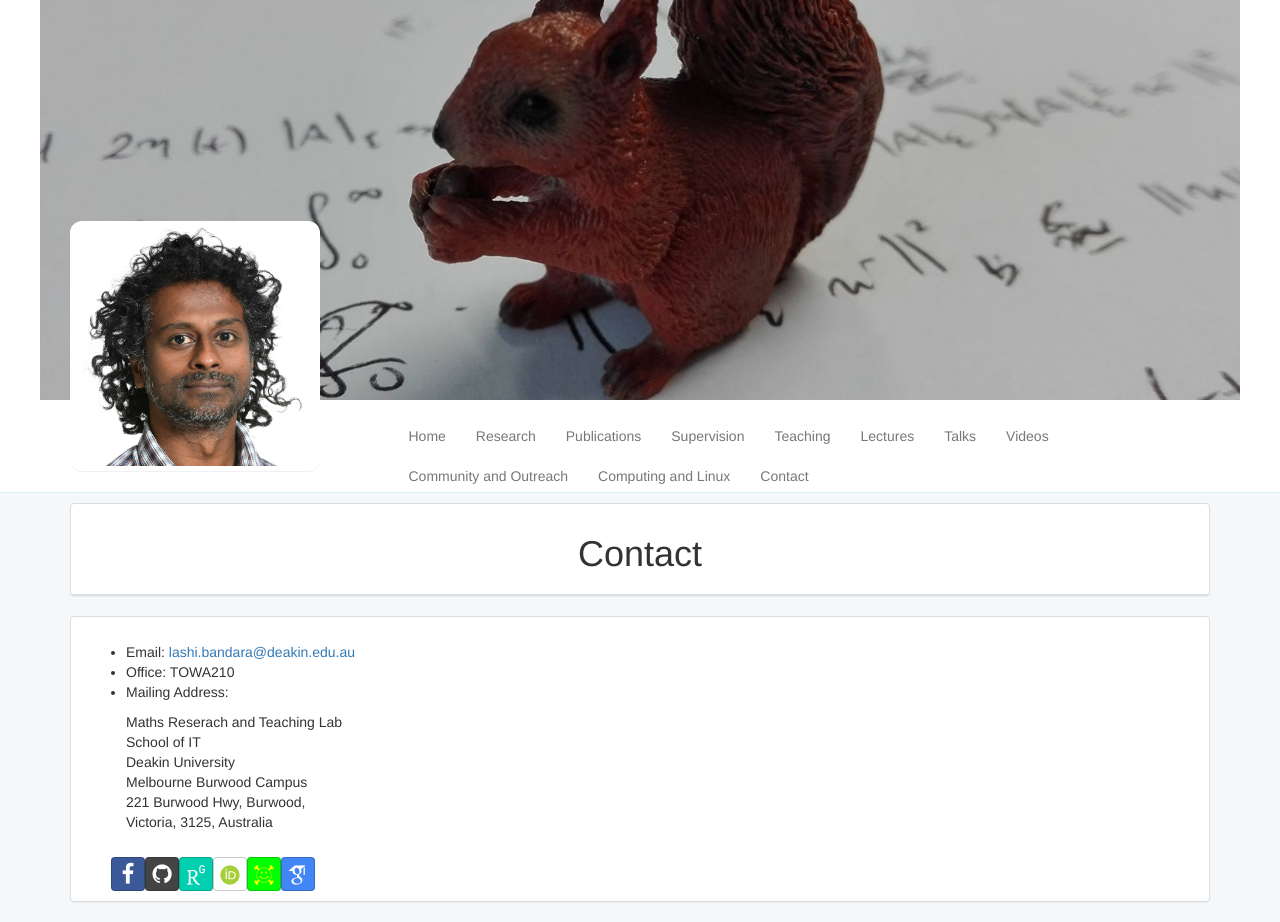
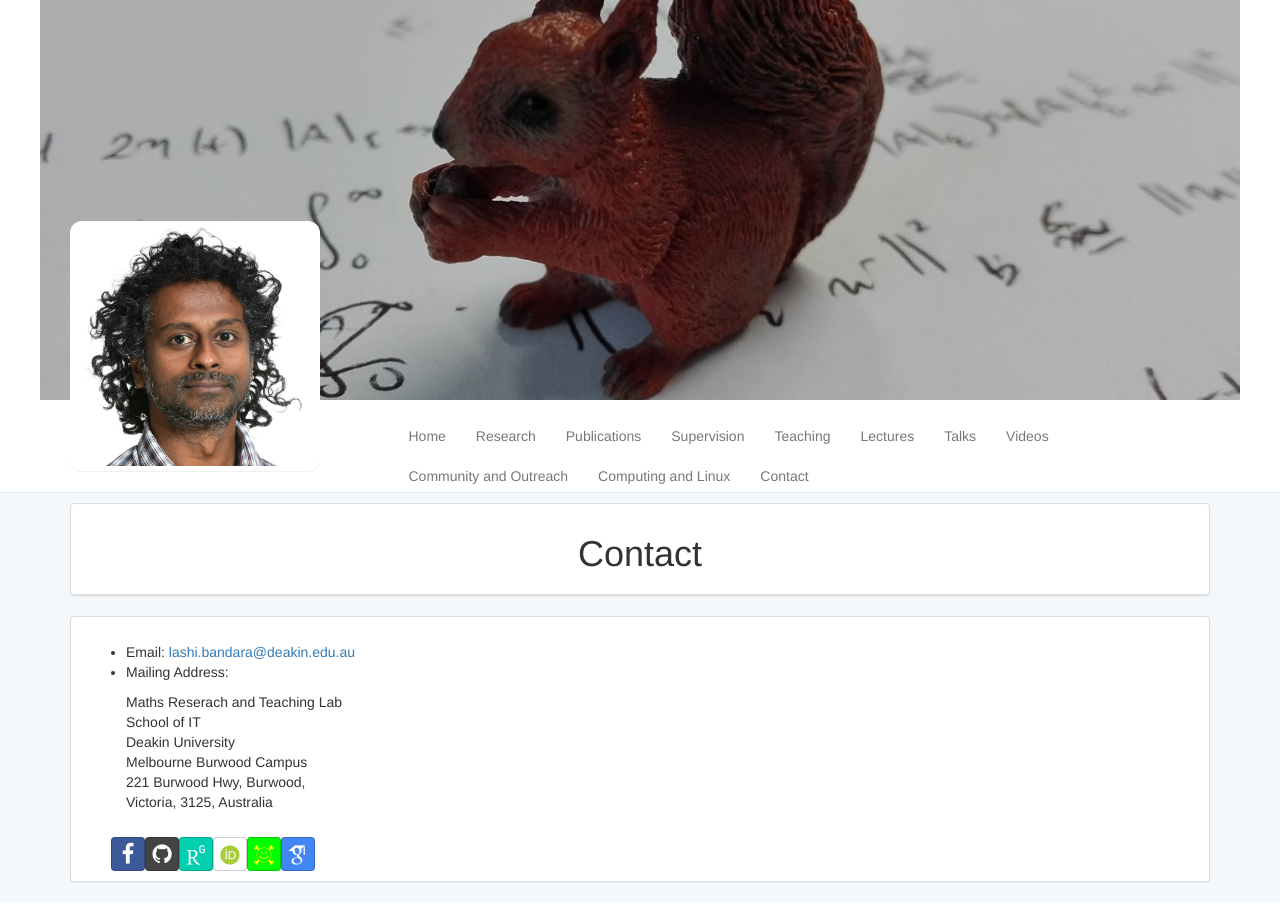
Before and after one commit to lashi-bandara/lashi-bandara.github.io, a Jekyll site: the page built from toc/contact/index.html, in a window 1280 px wide. Built offline with Jekyll 4.4.1, drawn with Linux system fonts in a browser that asks for light colours; some web fonts are replaced.

Commit message:
Changed address again

```diff
--- a/toc/contact/index.html
+++ b/toc/contact/index.html
@@ -11,7 +11,6 @@ description: "Lashi Bandara"
 
       <ul>
 	<li>Email: <a href="mailto:lashi.bandara@deakin.edu.au">lashi.bandara@deakin.edu.au</a></li>
-	<li>Office: TOWA210</li>
 	<li>Mailing Address:
             <p></p>
 	    <p>Maths Reserach and Teaching Lab<br>
```
